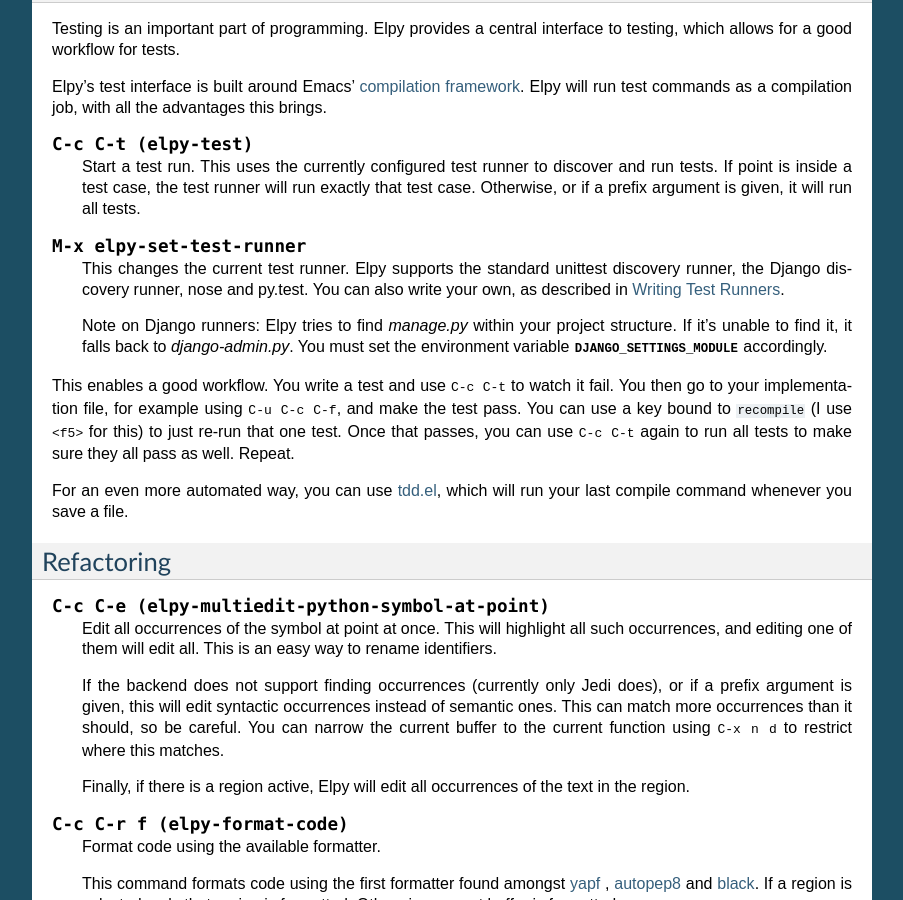
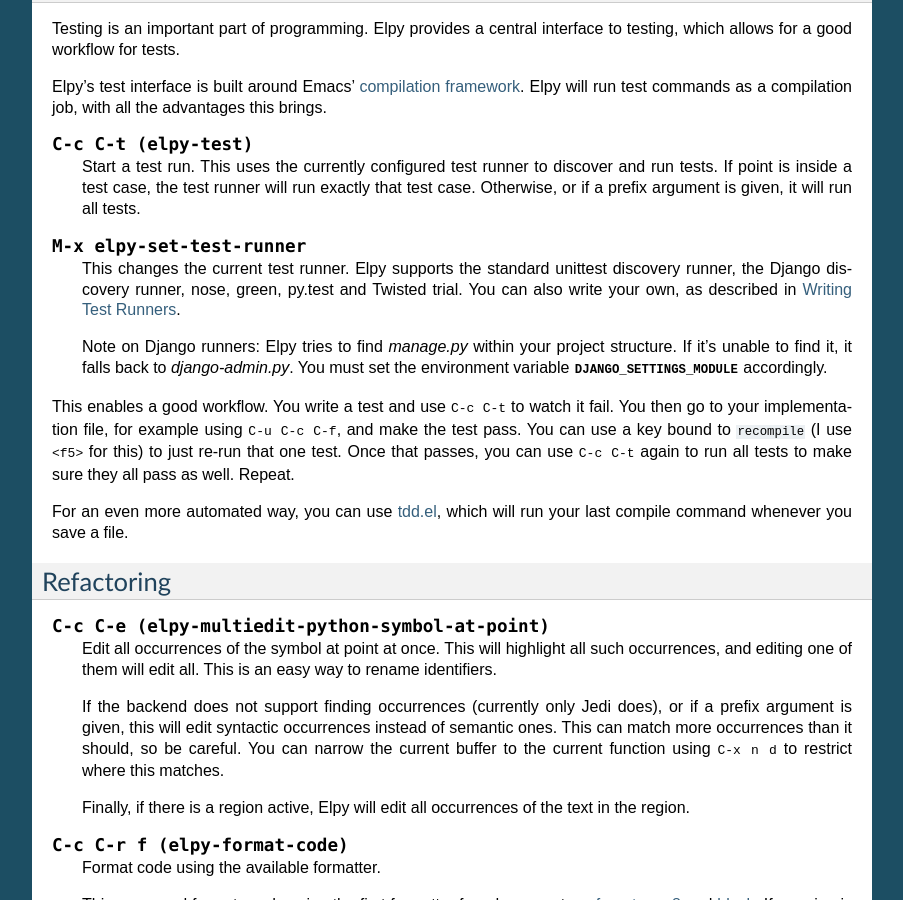
Before and after one commit to jorgenschaefer/elpy, a Sphinx documentation site: the page built from docs/ide.rst, in a window 1280 px wide and 900 px high, scrolled down 8591 px. Shown: the whole window, without its empty margins (198-1101 px from the left). Built offline with Sphinx 7.4.7, drawn with Linux system fonts in a browser that asks for light colours.

Commit message:
Documentation updates

```diff
--- a/docs/ide.rst
+++ b/docs/ide.rst
@@ -657,9 +657,9 @@
 .. command:: elpy-set-test-runner
 
    This changes the current test runner. Elpy supports the standard
-   unittest discovery runner, the Django discovery runner, nose and
-   py.test. You can also write your own, as described in :ref:`Writing
-   Test Runners`.
+   unittest discovery runner, the Django discovery runner, nose,
+   green, py.test and Twisted trial. You can also write your own, as
+   described in :ref:`Writing Test Runners`.
 
    Note on Django runners: Elpy tries to find `manage.py` within your project
    structure. If it's unable to find it, it falls back to `django-admin.py`.
```
